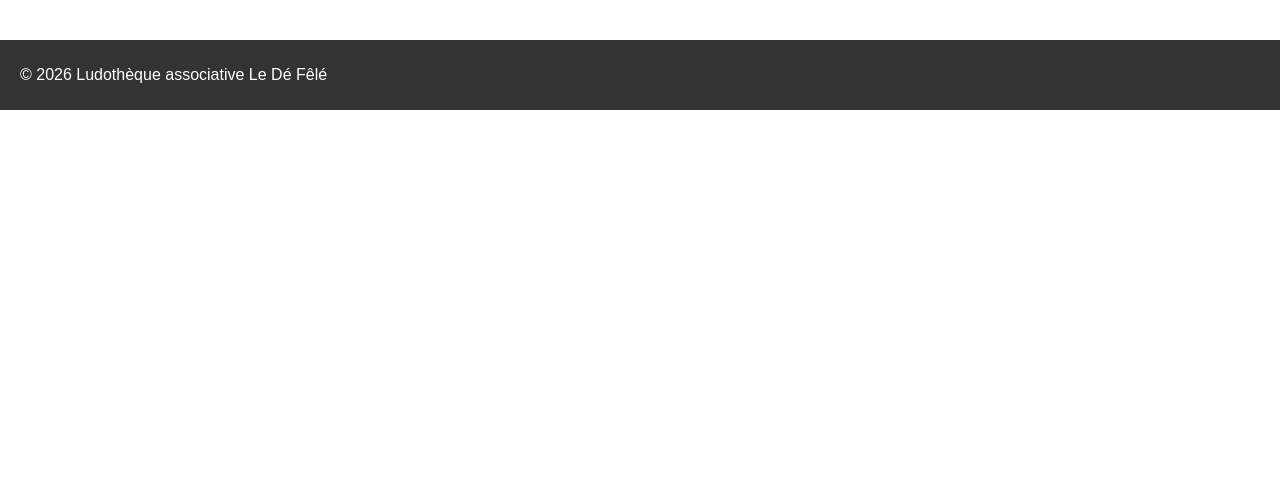
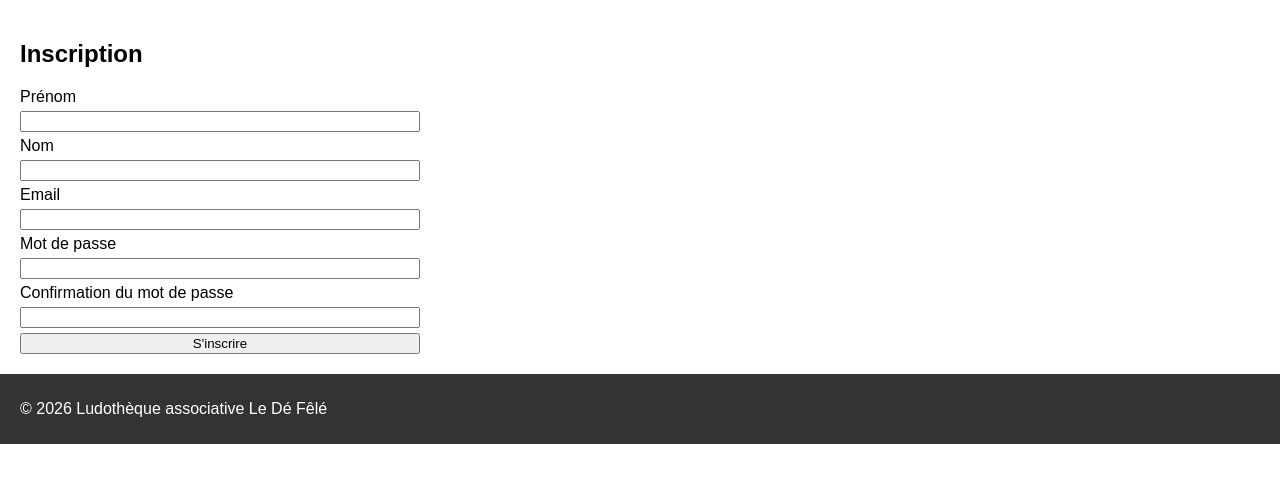
Before and after one commit to Jamesroyer-yd/Eval_Ludotheque_RoyerJames, a PHP site: page /inscription.php in a window 1280 px wide. Shown: the part 134-617 px from the top of the page. Run offline with PHP 8.4, Linux system fonts and the light colour scheme.

Commit message:
Partie 2 - ok

```diff
--- a/includes/header.php
+++ b/includes/header.php
@@ -13,9 +13,18 @@
         <h1>Le Dé Fêlé</h1>
         <nav>
             <ul>
-                <li><a href="index.php">Accueil</a></li>
-                <li><a href="inscription.php">Inscription</a></li>
-                <li><a href="connexion.php">Connexion</a></li>
+                <?php if (isset($_SESSION['id'])) { ?>
+                    <!-- J'affiche le menu membre -->
+                    <li>Bonjour <?= htmlspecialchars($_SESSION['prenom'], ENT_QUOTES, 'UTF-8') ?></li>
+                    <li><a href="index.php">Accueil</a></li>
+                    <li><a href="ajout-jeu.php">Ajouter un jeu</a></li>
+                    <li><a href="deconnexion.php">Se déconnecter</a></li>
+                <?php } else { ?>
+                    <!-- J'affiche le menu visiteur -->
+                    <li><a href="index.php">Accueil</a></li>
+                    <li><a href="inscription.php">Inscription</a></li>
+                    <li><a href="connexion.php">Connexion</a></li>
+                <?php } ?>
             </ul>
         </nav>
     </header>
--- a/inscription.php
+++ b/inscription.php
@@ -3,12 +3,84 @@ session_start();
 include('utils/utils.php');
 
 // Traitements PHP
+$message = "";
+
+// Je vérifie que le formulaire est envoyé
+if (isset($_POST['inscription'])) {
+
+    // Je vérifie que tous les champs sont remplis
+    if (empty($_POST['prenom']) || empty($_POST['nom']) || empty($_POST['email']) || empty($_POST['mdp']) || empty($_POST['mdp_confirm'])) {
+        $message = "Erreur : tous les champs doivent être remplis.";
+    }
+    // Je vérifie le format de l'email
+    else if (!filter_var(trim($_POST['email']), FILTER_VALIDATE_EMAIL)) {
+        $message = "Erreur : le format de l'email n'est pas valide.";
+    }
+    // Je vérifie que le mot de passe fait 12 caractères minimum
+    else if (strlen($_POST['mdp']) < 12) {
+        $message = "Erreur : le mot de passe doit contenir au moins 12 caractères.";
+    }
+    // Je compare le mot de passe et sa confirmation
+    else if ($_POST['mdp'] != $_POST['mdp_confirm']) {
+        $message = "Erreur : le mot de passe et sa confirmation ne sont pas identiques.";
+    } else {
+        // Je nettoie les données
+        $prenom = nettoyer($_POST['prenom']);
+        $nom = nettoyer($_POST['nom']);
+        $email = nettoyer($_POST['email']);
+
+        try {
+            $pdo = connexionBdd();
+
+            // Je vérifie que l'email n'est pas déjà pris
+            $request = $pdo->prepare("SELECT id_membre FROM membre WHERE email = ?");
+            $request->execute([$email]);
+            $data = $request->fetchAll();
+
+            if (!empty($data)) {
+                $message = "Erreur : cet email est déjà utilisé par un autre membre.";
+            } else {
+                // Je hache le mot de passe
+                $mdp = password_hash($_POST['mdp'], PASSWORD_DEFAULT);
+
+                // J'enregistre le membre
+                $request = $pdo->prepare("INSERT INTO membre (prenom, nom, email, mot_de_passe) VALUES (?, ?, ?, ?)");
+                $request->execute([$prenom, $nom, $email, $mdp]);
+
+                $message = "Votre inscription a bien été enregistrée, vous pouvez vous connecter.";
+            }
+        } catch (EXCEPTION $error) {
+            die($error->getMessage());
+        }
+    }
+}
 
 include('includes/header.php');
 ?>
 
 <main>
+    <h2>Inscription</h2>
 
+    <p><?= htmlspecialchars($message, ENT_QUOTES, 'UTF-8') ?></p>
+
+    <form action="" method="post">
+        <label for="prenom">Prénom</label>
+        <input type="text" name="prenom" id="prenom">
+
+        <label for="nom">Nom</label>
+        <input type="text" name="nom" id="nom">
+
+        <label for="email">Email</label>
+        <input type="email" name="email" id="email">
+
+        <label for="mdp">Mot de passe</label>
+        <input type="password" name="mdp" id="mdp">
+
+        <label for="mdp_confirm">Confirmation du mot de passe</label>
+        <input type="password" name="mdp_confirm" id="mdp_confirm">
+
+        <input type="submit" name="inscription" value="S'inscrire">
+    </form>
 </main>
 
 <?php include('includes/footer.php'); ?>
--- a/src/css/style.css
+++ b/src/css/style.css
@@ -27,3 +27,14 @@ nav a {
 main {
     padding: 20px;
 }
+
+.erreur {
+    color: red;
+}
+
+form {
+    display: flex;
+    flex-direction: column;
+    max-width: 400px;
+    gap: 5px;
+}
--- a/utils/utils.php
+++ b/utils/utils.php
@@ -8,7 +8,10 @@ function connexionBdd()
 }
 
 // Nettoie une donnée reçue d'un formulaire
+// J'enlève les espaces et les balises (ce n'est pas une protection XSS)
+// Je n'utilise pas htmlspecialchars ici pour garder les apostrophes en base
+// Je protège du XSS à l'affichage et du SQL avec prepare()
 function nettoyer($donnee)
 {
-    return htmlspecialchars(strip_tags(trim($donnee)), ENT_QUOTES, 'UTF-8');
+    return strip_tags(trim($donnee));
 }
```
Also changed, not shown: connexion.php (+48 -0 lines), deconnexion.php (+7 -7 lines).
